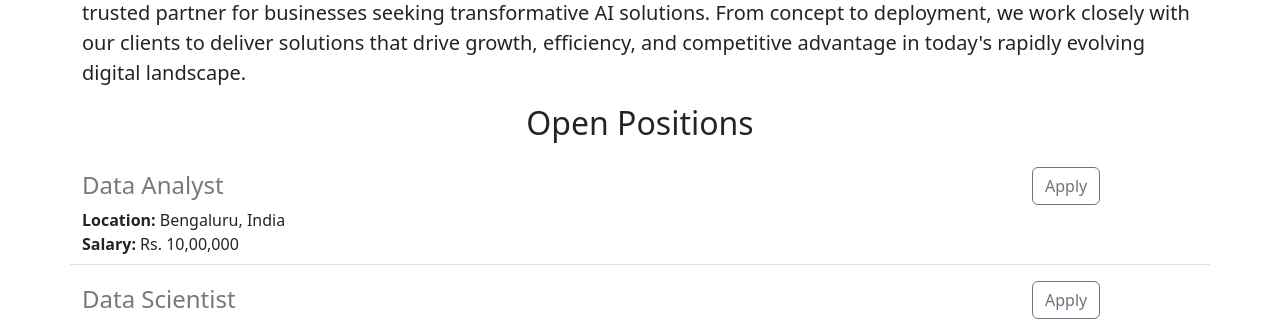
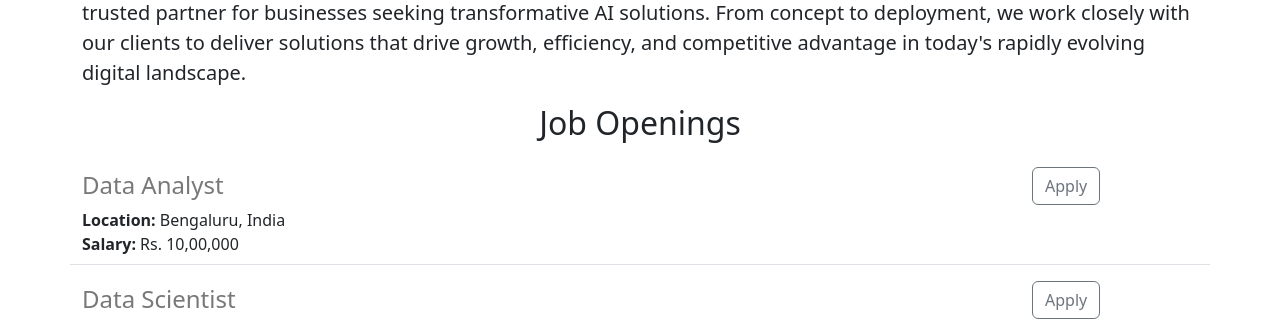
Before and after one commit to RoboJunior/Jrtech_careers, a Flask app: page / in a window 1280 px wide. Shown: the part 722-1045 px from the top of the page. Run offline with Flask 3, Linux system fonts and the light colour scheme.

Commit message:
made some changes

```diff
--- a/templates/home.html
+++ b/templates/home.html
@@ -16,7 +16,7 @@
   <body>
     <div class="container">
       <h1 class="text-center mt-2 mb-4">{{company_name}} careers</h1>
-      <img class="img-fluid" id='banner' src="https://51d61413-209e-4dcf-a67e-7cd1cfe3414e-00-39ei3dr7epwrf.riker.replit.dev/static/banner.jpg">
+      <img class="img-fluid" id='banner' src="https://i.postimg.cc/NFJwvFmG/banner.jpg">
       <h2 class="text-center mt-2 mb-4">About JrTech</h2>
       <p class="lead">
         JRTECH is a pioneering company at the forefront of AI-driven solutions.we   specialize in providing innovative and tailored solutions to complex AI-related challenges. Our expertise spans a wide array of technologies including Python, Machine Learning, Deep Learning, OpenAI, NLP, Data Extraction, and more.
@@ -25,7 +25,7 @@
 
         Driven by a passion for innovation and a commitment to quality, JRTECH continues to be a trusted partner for businesses seeking transformative AI solutions. From concept to deployment, we work closely with our clients to deliver solutions that drive growth, efficiency, and competitive advantage in today's rapidly evolving digital landscape.
       </p>
-      <h2 class="text-center mt-2 mb-4">Open Positions</h2>
+      <h2 class="text-center mt-2 mb-4">Job Openings</h2>
       <p>
         {% for job in jobs %}
           {% include "jobitem.html" %}
```
